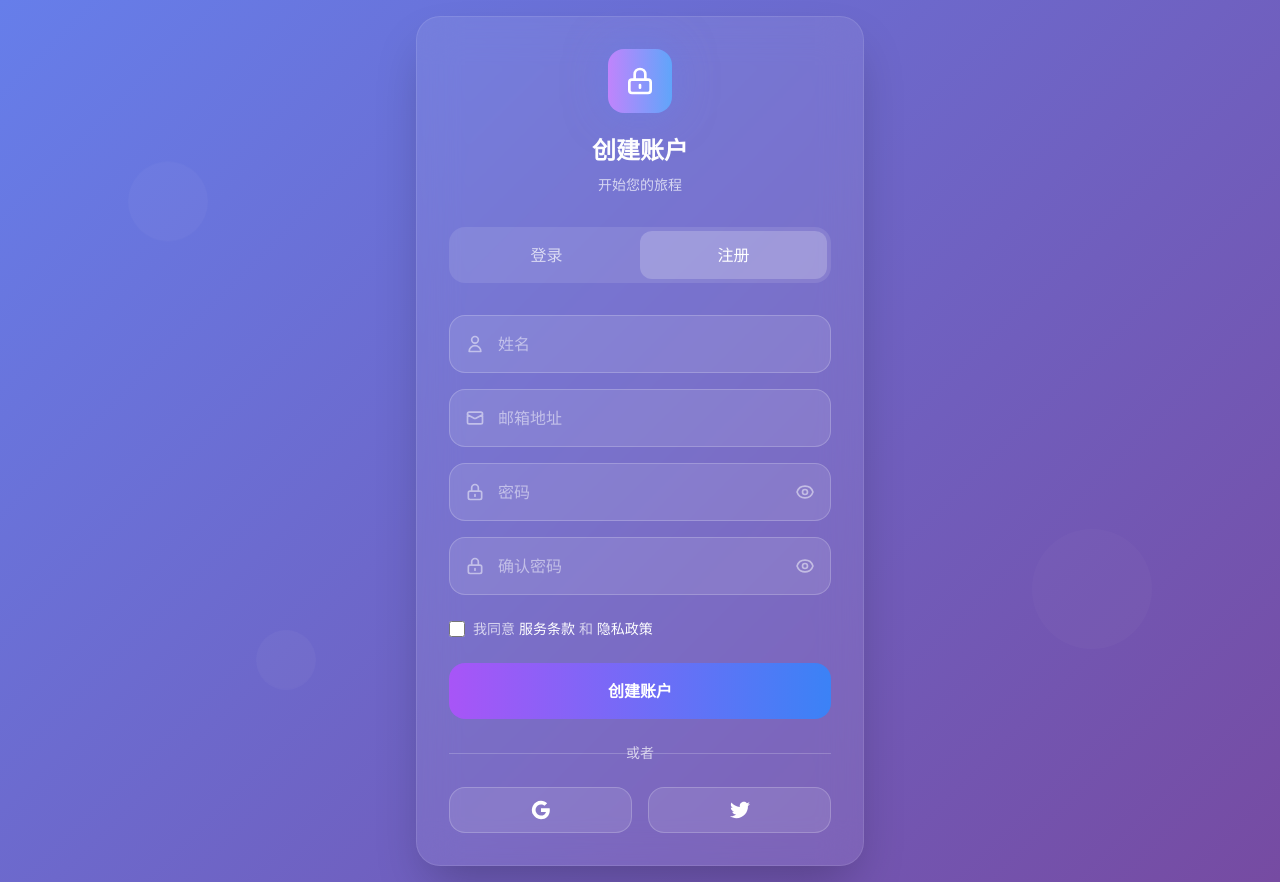
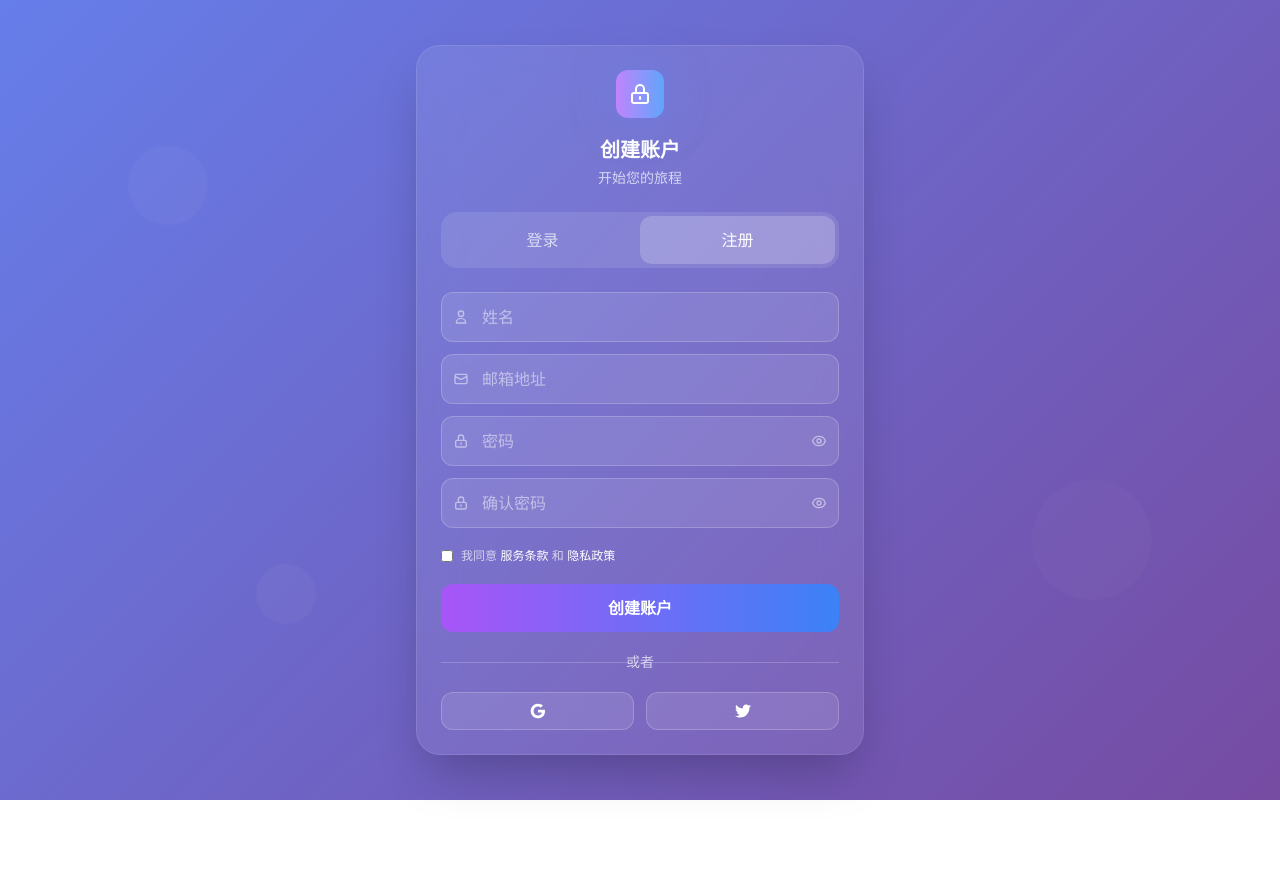
Before and after one commit to wengchuangxin/warp_text, a plain HTML site: page auth.html in a window 1280 px wide. Both pictures are taken after a click on the button "注册". After the commit the page ends 800 px from the top, so only its background shows below. Drawn offline with nearby package versions, Linux system fonts and the light colour scheme.

Commit message:
修复--紧凑

```diff
--- a/auth.html
+++ b/auth.html
@@ -152,20 +152,20 @@
     </div>
 
     <!-- 主容器 -->
-    <div class="glass-effect rounded-3xl shadow-2xl w-full max-w-md p-8 relative z-10">
+    <div class="glass-effect rounded-3xl shadow-2xl w-full max-w-md p-6 relative z-10">
         <!-- Logo 区域 -->
-        <div class="text-center mb-8">
-            <div class="logo-glow inline-block p-4 rounded-2xl bg-gradient-to-r from-purple-400 to-blue-400 mb-4">
-                <svg class="w-8 h-8 text-white" fill="none" stroke="currentColor" viewBox="0 0 24 24">
+        <div class="text-center mb-6">
+            <div class="logo-glow inline-block p-3 rounded-xl bg-gradient-to-r from-purple-400 to-blue-400 mb-3">
+                <svg class="w-6 h-6 text-white" fill="none" stroke="currentColor" viewBox="0 0 24 24">
                     <path stroke-linecap="round" stroke-linejoin="round" stroke-width="2" d="M12 15v2m-6 4h12a2 2 0 002-2v-6a2 2 0 00-2-2H6a2 2 0 00-2 2v6a2 2 0 002 2zm10-10V7a4 4 0 00-8 0v4h8z"></path>
                 </svg>
             </div>
-            <h1 class="text-2xl font-bold text-white mb-2">欢迎回来</h1>
+            <h1 class="text-xl font-bold text-white mb-1">欢迎回来</h1>
             <p class="text-white/70 text-sm">请登录您的账户</p>
         </div>
 
         <!-- 切换按钮 -->
-        <div class="flex bg-white/10 rounded-2xl p-1 mb-8">
+        <div class="flex bg-white/10 rounded-2xl p-1 mb-6">
             <button id="loginTab" class="flex-1 text-center py-3 px-4 rounded-xl text-white font-medium transition-all duration-300 bg-white/20">
                 登录
             </button>
@@ -175,28 +175,28 @@
         </div>
 
         <!-- 登录表单 -->
-        <form id="loginForm" class="space-y-6 slide-enter">
-            <div class="space-y-4">
+        <form id="loginForm" class="space-y-5 slide-enter">
+            <div class="space-y-3">
                 <div class="relative">
-                    <div class="absolute inset-y-0 left-0 pl-4 flex items-center pointer-events-none">
-                        <svg class="h-5 w-5 text-white/50" fill="none" stroke="currentColor" viewBox="0 0 24 24">
+                    <div class="absolute inset-y-0 left-0 pl-3 flex items-center pointer-events-none">
+                        <svg class="h-4 w-4 text-white/50" fill="none" stroke="currentColor" viewBox="0 0 24 24">
                             <path stroke-linecap="round" stroke-linejoin="round" stroke-width="2" d="M16 7a4 4 0 11-8 0 4 4 0 018 0zM12 14a7 7 0 00-7 7h14a7 7 0 00-7-7z"></path>
                         </svg>
                     </div>
                     <input type="email" id="loginEmail" placeholder="邮箱地址"
-                           class="input-focus w-full pl-12 pr-4 py-4 bg-white/10 border border-white/20 rounded-2xl text-white placeholder-white/50 focus:outline-none focus:border-white/40" required>
+                           class="input-focus w-full pl-10 pr-4 py-3 bg-white/10 border border-white/20 rounded-xl text-white placeholder-white/50 focus:outline-none focus:border-white/40" required>
                 </div>
 
                 <div class="relative">
-                    <div class="absolute inset-y-0 left-0 pl-4 flex items-center pointer-events-none">
-                        <svg class="h-5 w-5 text-white/50" fill="none" stroke="currentColor" viewBox="0 0 24 24">
+                    <div class="absolute inset-y-0 left-0 pl-3 flex items-center pointer-events-none">
+                        <svg class="h-4 w-4 text-white/50" fill="none" stroke="currentColor" viewBox="0 0 24 24">
                             <path stroke-linecap="round" stroke-linejoin="round" stroke-width="2" d="M12 15v2m-6 4h12a2 2 0 002-2v-6a2 2 0 00-2-2H6a2 2 0 00-2 2v6a2 2 0 002 2zm10-10V7a4 4 0 00-8 0v4h8z"></path>
                         </svg>
                     </div>
                     <input type="password" id="loginPassword" placeholder="密码"
-                           class="input-focus w-full pl-12 pr-12 py-4 bg-white/10 border border-white/20 rounded-2xl text-white placeholder-white/50 focus:outline-none focus:border-white/40" required>
-                    <button type="button" onclick="togglePassword('loginPassword')" class="absolute inset-y-0 right-0 pr-4 flex items-center">
-                        <svg class="h-5 w-5 text-white/50 hover:text-white/70 transition-colors" fill="none" stroke="currentColor" viewBox="0 0 24 24">
+                           class="input-focus w-full pl-10 pr-10 py-3 bg-white/10 border border-white/20 rounded-xl text-white placeholder-white/50 focus:outline-none focus:border-white/40" required>
+                    <button type="button" onclick="togglePassword('loginPassword')" class="absolute inset-y-0 right-0 pr-3 flex items-center">
+                        <svg class="h-4 w-4 text-white/50 hover:text-white/70 transition-colors" fill="none" stroke="currentColor" viewBox="0 0 24 24">
                             <path stroke-linecap="round" stroke-linejoin="round" stroke-width="2" d="M15 12a3 3 0 11-6 0 3 3 0 016 0z"></path>
                             <path stroke-linecap="round" stroke-linejoin="round" stroke-width="2" d="M2.458 12C3.732 7.943 7.523 5 12 5c4.478 0 8.268 2.943 9.542 7-1.274 4.057-5.064 7-9.542 7-4.477 0-8.268-2.943-9.542-7z"></path>
                         </svg>
@@ -206,13 +206,13 @@
 
             <div class="flex items-center justify-between text-sm">
                 <label class="flex items-center text-white/70">
-                    <input type="checkbox" class="w-4 h-4 text-purple-400 bg-white/10 border-white/20 rounded focus:ring-purple-400 focus:ring-2">
+                    <input type="checkbox" class="w-3 h-3 text-purple-400 bg-white/10 border-white/20 rounded focus:ring-purple-400 focus:ring-2">
                     <span class="ml-2">记住我</span>
                 </label>
                 <a href="#" class="text-white/70 hover:text-white transition-colors">忘记密码？</a>
             </div>
 
-            <button type="submit" class="btn-hover w-full bg-gradient-to-r from-purple-500 to-blue-500 text-white font-semibold py-4 px-6 rounded-2xl focus:outline-none focus:ring-4 focus:ring-purple-300">
+            <button type="submit" class="btn-hover w-full bg-gradient-to-r from-purple-500 to-blue-500 text-white font-semibold py-3 px-6 rounded-xl focus:outline-none focus:ring-4 focus:ring-purple-300">
                 登录
             </button>
 
@@ -225,17 +225,17 @@
                 </div>
             </div>
 
-            <div class="grid grid-cols-2 gap-4">
-                <button type="button" class="flex items-center justify-center py-3 px-4 bg-white/10 hover:bg-white/20 border border-white/20 rounded-2xl transition-all duration-300 hover:scale-105">
-                    <svg class="w-5 h-5 text-white" viewBox="0 0 24 24">
+            <div class="grid grid-cols-2 gap-3">
+                <button type="button" class="flex items-center justify-center py-2.5 px-4 bg-white/10 hover:bg-white/20 border border-white/20 rounded-xl transition-all duration-300 hover:scale-105">
+                    <svg class="w-4 h-4 text-white" viewBox="0 0 24 24">
                         <path fill="currentColor" d="M22.56 12.25c0-.78-.07-1.53-.2-2.25H12v4.26h5.92c-.26 1.37-1.04 2.53-2.21 3.31v2.77h3.57c2.08-1.92 3.28-4.74 3.28-8.09z"/>
                         <path fill="currentColor" d="M12 23c2.97 0 5.46-.98 7.28-2.66l-3.57-2.77c-.98.66-2.23 1.06-3.71 1.06-2.86 0-5.29-1.93-6.16-4.53H2.18v2.84C3.99 20.53 7.7 23 12 23z"/>
                         <path fill="currentColor" d="M5.84 14.09c-.22-.66-.35-1.36-.35-2.09s.13-1.43.35-2.09V7.07H2.18C1.43 8.55 1 10.22 1 12s.43 3.45 1.18 4.93l2.85-2.22.81-.62z"/>
                         <path fill="currentColor" d="M12 5.38c1.62 0 3.06.56 4.21 1.64l3.15-3.15C17.45 2.09 14.97 1 12 1 7.7 1 3.99 3.47 2.18 7.07l3.66 2.84c.87-2.6 3.3-4.53 6.16-4.53z"/>
                     </svg>
                 </button>
-                <button type="button" class="flex items-center justify-center py-3 px-4 bg-white/10 hover:bg-white/20 border border-white/20 rounded-2xl transition-all duration-300 hover:scale-105">
-                    <svg class="w-5 h-5 text-white" fill="currentColor" viewBox="0 0 24 24">
+                <button type="button" class="flex items-center justify-center py-2.5 px-4 bg-white/10 hover:bg-white/20 border border-white/20 rounded-xl transition-all duration-300 hover:scale-105">
+                    <svg class="w-4 h-4 text-white" fill="currentColor" viewBox="0 0 24 24">
                         <path d="M24 4.557c-.883.392-1.832.656-2.828.775 1.017-.609 1.798-1.574 2.165-2.724-.951.564-2.005.974-3.127 1.195-.897-.957-2.178-1.555-3.594-1.555-3.179 0-5.515 2.966-4.797 6.045-4.091-.205-7.719-2.165-10.148-5.144-1.29 2.213-.669 5.108 1.523 6.574-.806-.026-1.566-.247-2.229-.616-.054 2.281 1.581 4.415 3.949 4.89-.693.188-1.452.232-2.224.084.626 1.956 2.444 3.379 4.6 3.419-2.07 1.623-4.678 2.348-7.29 2.04 2.179 1.397 4.768 2.212 7.548 2.212 9.142 0 14.307-7.721 13.995-14.646.962-.695 1.797-1.562 2.457-2.549z"/>
                     </svg>
                 </button>
@@ -243,38 +243,38 @@
         </form>
 
         <!-- 注册表单 -->
-        <form id="registerForm" class="space-y-6 hidden">
-            <div class="space-y-4">
+        <form id="registerForm" class="space-y-5 hidden">
+            <div class="space-y-3">
                 <div class="relative">
-                    <div class="absolute inset-y-0 left-0 pl-4 flex items-center pointer-events-none">
-                        <svg class="h-5 w-5 text-white/50" fill="none" stroke="currentColor" viewBox="0 0 24 24">
+                    <div class="absolute inset-y-0 left-0 pl-3 flex items-center pointer-events-none">
+                        <svg class="h-4 w-4 text-white/50" fill="none" stroke="currentColor" viewBox="0 0 24 24">
                             <path stroke-linecap="round" stroke-linejoin="round" stroke-width="2" d="M16 7a4 4 0 11-8 0 4 4 0 018 0zM12 14a7 7 0 00-7 7h14a7 7 0 00-7-7z"></path>
                         </svg>
                     </div>
                     <input type="text" id="registerName" placeholder="姓名"
-                           class="input-focus w-full pl-12 pr-4 py-4 bg-white/10 border border-white/20 rounded-2xl text-white placeholder-white/50 focus:outline-none focus:border-white/40" required>
+                           class="input-focus w-full pl-10 pr-4 py-3 bg-white/10 border border-white/20 rounded-xl text-white placeholder-white/50 focus:outline-none focus:border-white/40" required>
                 </div>
 
                 <div class="relative">
-                    <div class="absolute inset-y-0 left-0 pl-4 flex items-center pointer-events-none">
-                        <svg class="h-5 w-5 text-white/50" fill="none" stroke="currentColor" viewBox="0 0 24 24">
+                    <div class="absolute inset-y-0 left-0 pl-3 flex items-center pointer-events-none">
+                        <svg class="h-4 w-4 text-white/50" fill="none" stroke="currentColor" viewBox="0 0 24 24">
                             <path stroke-linecap="round" stroke-linejoin="round" stroke-width="2" d="M3 8l7.89 4.26a2 2 0 002.22 0L21 8M5 19h14a2 2 0 002-2V7a2 2 0 00-2-2H5a2 2 0 00-2 2v10a2 2 0 002 2z"></path>
                         </svg>
                     </div>
                     <input type="email" id="registerEmail" placeholder="邮箱地址"
-                           class="input-focus w-full pl-12 pr-4 py-4 bg-white/10 border border-white/20 rounded-2xl text-white placeholder-white/50 focus:outline-none focus:border-white/40" required>
+                           class="input-focus w-full pl-10 pr-4 py-3 bg-white/10 border border-white/20 rounded-xl text-white placeholder-white/50 focus:outline-none focus:border-white/40" required>
                 </div>
 
                 <div class="relative">
-                    <div class="absolute inset-y-0 left-0 pl-4 flex items-center pointer-events-none">
-                        <svg class="h-5 w-5 text-white/50" fill="none" stroke="currentColor" viewBox="0 0 24 24">
+                    <div class="absolute inset-y-0 left-0 pl-3 flex items-center pointer-events-none">
+                        <svg class="h-4 w-4 text-white/50" fill="none" stroke="currentColor" viewBox="0 0 24 24">
                             <path stroke-linecap="round" stroke-linejoin="round" stroke-width="2" d="M12 15v2m-6 4h12a2 2 0 002-2v-6a2 2 0 00-2-2H6a2 2 0 00-2 2v6a2 2 0 002 2zm10-10V7a4 4 0 00-8 0v4h8z"></path>
                         </svg>
                     </div>
                     <input type="password" id="registerPassword" placeholder="密码"
-                           class="input-focus w-full pl-12 pr-12 py-4 bg-white/10 border border-white/20 rounded-2xl text-white placeholder-white/50 focus:outline-none focus:border-white/40" required>
-                    <button type="button" onclick="togglePassword('registerPassword')" class="absolute inset-y-0 right-0 pr-4 flex items-center">
-                        <svg class="h-5 w-5 text-white/50 hover:text-white/70 transition-colors" fill="none" stroke="currentColor" viewBox="0 0 24 24">
+                           class="input-focus w-full pl-10 pr-10 py-3 bg-white/10 border border-white/20 rounded-xl text-white placeholder-white/50 focus:outline-none focus:border-white/40" required>
+                    <button type="button" onclick="togglePassword('registerPassword')" class="absolute inset-y-0 right-0 pr-3 flex items-center">
+                        <svg class="h-4 w-4 text-white/50 hover:text-white/70 transition-colors" fill="none" stroke="currentColor" viewBox="0 0 24 24">
                             <path stroke-linecap="round" stroke-linejoin="round" stroke-width="2" d="M15 12a3 3 0 11-6 0 3 3 0 016 0z"></path>
                             <path stroke-linecap="round" stroke-linejoin="round" stroke-width="2" d="M2.458 12C3.732 7.943 7.523 5 12 5c4.478 0 8.268 2.943 9.542 7-1.274 4.057-5.064 7-9.542 7-4.477 0-8.268-2.943-9.542-7z"></path>
                         </svg>
@@ -282,15 +282,15 @@
                 </div>
 
                 <div class="relative">
-                    <div class="absolute inset-y-0 left-0 pl-4 flex items-center pointer-events-none">
-                        <svg class="h-5 w-5 text-white/50" fill="none" stroke="currentColor" viewBox="0 0 24 24">
+                    <div class="absolute inset-y-0 left-0 pl-3 flex items-center pointer-events-none">
+                        <svg class="h-4 w-4 text-white/50" fill="none" stroke="currentColor" viewBox="0 0 24 24">
                             <path stroke-linecap="round" stroke-linejoin="round" stroke-width="2" d="M12 15v2m-6 4h12a2 2 0 002-2v-6a2 2 0 00-2-2H6a2 2 0 00-2 2v6a2 2 0 002 2zm10-10V7a4 4 0 00-8 0v4h8z"></path>
                         </svg>
                     </div>
                     <input type="password" id="confirmPassword" placeholder="确认密码"
-                           class="input-focus w-full pl-12 pr-12 py-4 bg-white/10 border border-white/20 rounded-2xl text-white placeholder-white/50 focus:outline-none focus:border-white/40" required>
-                    <button type="button" onclick="togglePassword('confirmPassword')" class="absolute inset-y-0 right-0 pr-4 flex items-center">
-                        <svg class="h-5 w-5 text-white/50 hover:text-white/70 transition-colors" fill="none" stroke="currentColor" viewBox="0 0 24 24">
+                           class="input-focus w-full pl-10 pr-10 py-3 bg-white/10 border border-white/20 rounded-xl text-white placeholder-white/50 focus:outline-none focus:border-white/40" required>
+                    <button type="button" onclick="togglePassword('confirmPassword')" class="absolute inset-y-0 right-0 pr-3 flex items-center">
+                        <svg class="h-4 w-4 text-white/50 hover:text-white/70 transition-colors" fill="none" stroke="currentColor" viewBox="0 0 24 24">
                             <path stroke-linecap="round" stroke-linejoin="round" stroke-width="2" d="M15 12a3 3 0 11-6 0 3 3 0 016 0z"></path>
                             <path stroke-linecap="round" stroke-linejoin="round" stroke-width="2" d="M2.458 12C3.732 7.943 7.523 5 12 5c4.478 0 8.268 2.943 9.542 7-1.274 4.057-5.064 7-9.542 7-4.477 0-8.268-2.943-9.542-7z"></path>
                         </svg>
@@ -298,14 +298,14 @@
                 </div>
             </div>
 
-            <div class="flex items-center text-sm">
+            <div class="flex items-center text-xs">
                 <label class="flex items-center text-white/70">
-                    <input type="checkbox" class="w-4 h-4 text-purple-400 bg-white/10 border-white/20 rounded focus:ring-purple-400 focus:ring-2" required>
+                    <input type="checkbox" class="w-3 h-3 text-purple-400 bg-white/10 border-white/20 rounded focus:ring-purple-400 focus:ring-2" required>
                     <span class="ml-2">我同意 <a href="#" class="text-white hover:underline">服务条款</a> 和 <a href="#" class="text-white hover:underline">隐私政策</a></span>
                 </label>
             </div>
 
-            <button type="submit" class="btn-hover w-full bg-gradient-to-r from-purple-500 to-blue-500 text-white font-semibold py-4 px-6 rounded-2xl focus:outline-none focus:ring-4 focus:ring-purple-300">
+            <button type="submit" class="btn-hover w-full bg-gradient-to-r from-purple-500 to-blue-500 text-white font-semibold py-3 px-6 rounded-xl focus:outline-none focus:ring-4 focus:ring-purple-300">
                 创建账户
             </button>
 
@@ -318,17 +318,17 @@
                 </div>
             </div>
 
-            <div class="grid grid-cols-2 gap-4">
-                <button type="button" class="flex items-center justify-center py-3 px-4 bg-white/10 hover:bg-white/20 border border-white/20 rounded-2xl transition-all duration-300 hover:scale-105">
-                    <svg class="w-5 h-5 text-white" viewBox="0 0 24 24">
+            <div class="grid grid-cols-2 gap-3">
+                <button type="button" class="flex items-center justify-center py-2.5 px-4 bg-white/10 hover:bg-white/20 border border-white/20 rounded-xl transition-all duration-300 hover:scale-105">
+                    <svg class="w-4 h-4 text-white" viewBox="0 0 24 24">
                         <path fill="currentColor" d="M22.56 12.25c0-.78-.07-1.53-.2-2.25H12v4.26h5.92c-.26 1.37-1.04 2.53-2.21 3.31v2.77h3.57c2.08-1.92 3.28-4.74 3.28-8.09z"/>
                         <path fill="currentColor" d="M12 23c2.97 0 5.46-.98 7.28-2.66l-3.57-2.77c-.98.66-2.23 1.06-3.71 1.06-2.86 0-5.29-1.93-6.16-4.53H2.18v2.84C3.99 20.53 7.7 23 12 23z"/>
                         <path fill="currentColor" d="M5.84 14.09c-.22-.66-.35-1.36-.35-2.09s.13-1.43.35-2.09V7.07H2.18C1.43 8.55 1 10.22 1 12s.43 3.45 1.18 4.93l2.85-2.22.81-.62z"/>
                         <path fill="currentColor" d="M12 5.38c1.62 0 3.06.56 4.21 1.64l3.15-3.15C17.45 2.09 14.97 1 12 1 7.7 1 3.99 3.47 2.18 7.07l3.66 2.84c.87-2.6 3.3-4.53 6.16-4.53z"/>
                     </svg>
                 </button>
-                <button type="button" class="flex items-center justify-center py-3 px-4 bg-white/10 hover:bg-white/20 border border-white/20 rounded-2xl transition-all duration-300 hover:scale-105">
-                    <svg class="w-5 h-5 text-white" fill="currentColor" viewBox="0 0 24 24">
+                <button type="button" class="flex items-center justify-center py-2.5 px-4 bg-white/10 hover:bg-white/20 border border-white/20 rounded-xl transition-all duration-300 hover:scale-105">
+                    <svg class="w-4 h-4 text-white" fill="currentColor" viewBox="0 0 24 24">
                         <path d="M24 4.557c-.883.392-1.832.656-2.828.775 1.017-.609 1.798-1.574 2.165-2.724-.951.564-2.005.974-3.127 1.195-.897-.957-2.178-1.555-3.594-1.555-3.179 0-5.515 2.966-4.797 6.045-4.091-.205-7.719-2.165-10.148-5.144-1.29 2.213-.669 5.108 1.523 6.574-.806-.026-1.566-.247-2.229-.616-.054 2.281 1.581 4.415 3.949 4.89-.693.188-1.452.232-2.224.084.626 1.956 2.444 3.379 4.6 3.419-2.07 1.623-4.678 2.348-7.29 2.04 2.179 1.397 4.768 2.212 7.548 2.212 9.142 0 14.307-7.721 13.995-14.646.962-.695 1.797-1.562 2.457-2.549z"/>
                     </svg>
                 </button>
```
